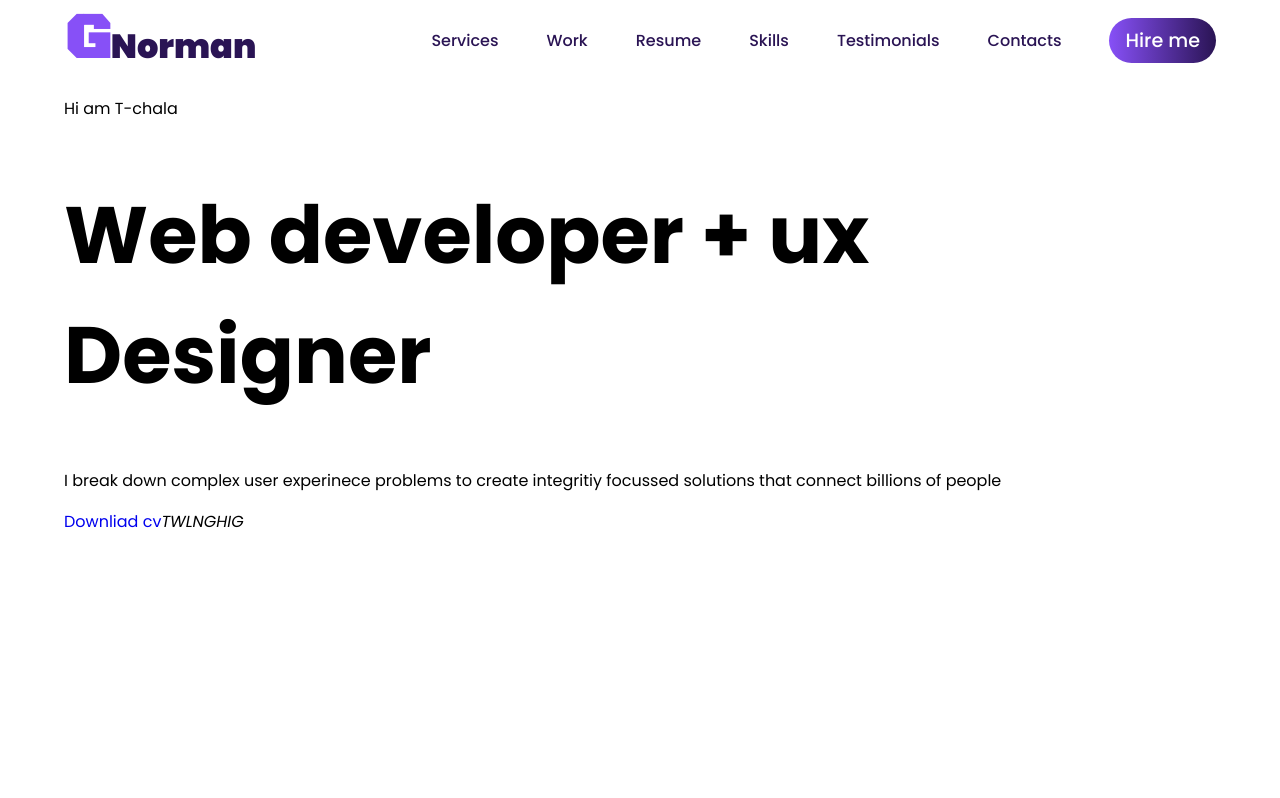
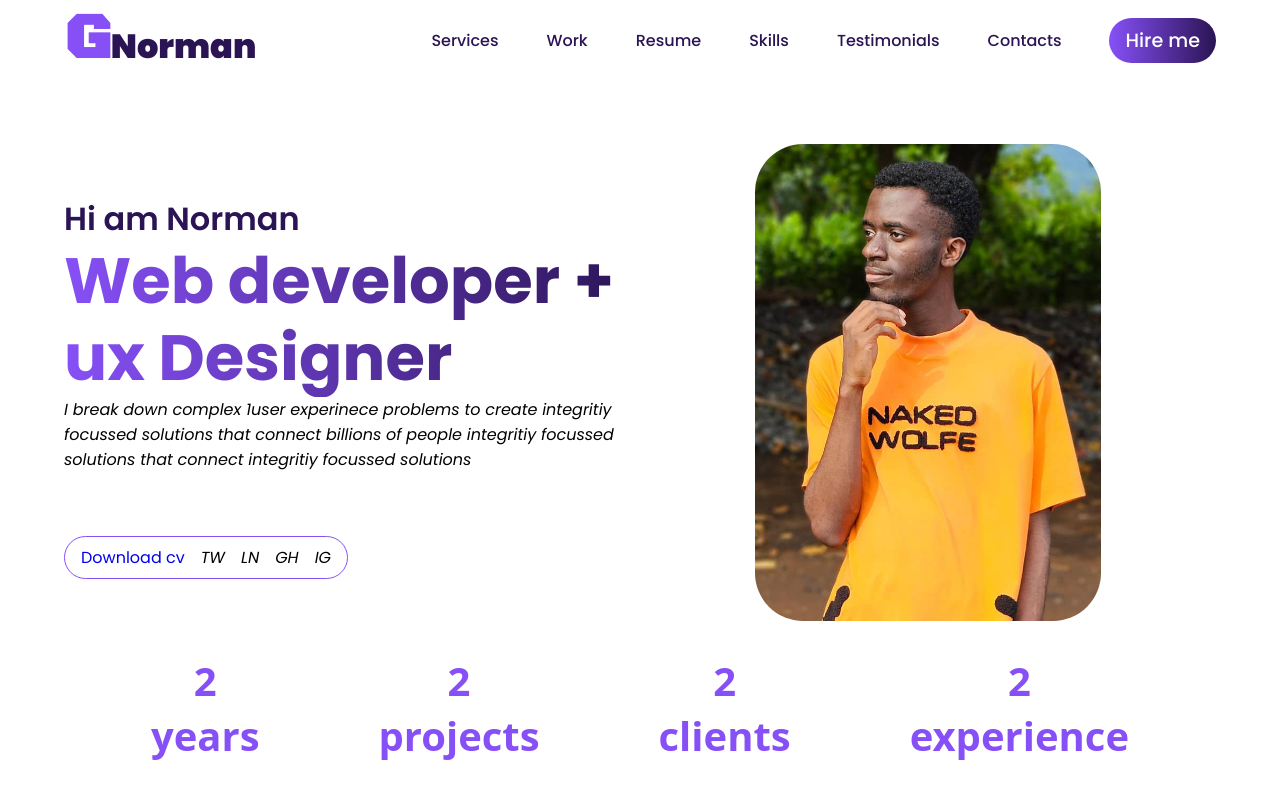
Before and after one commit to GenaNorman/Portfolio, a React (Create React App) app: page / in a window 1280 px wide. Built offline with nearby package versions, Linux system fonts and the light colour scheme.

Commit message:
header completed

```diff
--- a/src/components/Head.jsx
+++ b/src/components/Head.jsx
@@ -21,21 +21,45 @@ export default function Head() {
         </nav>
       </header>
       <div className="container">
-        <p className="container__username">Hi am T-chala</p>
-        <h1 className="container__devtype">Web developer + ux Designer</h1>
-        <p className="container__slogan">
-          I break down complex user experinece problems to create integritiy
-          focussed solutions that connect billions of people
-        </p>
-        <div className="container__media">
-          <a href="download" className="btn">
-            Downliad cv
-          </a>
-          <i className="twiter">TW</i>
-          <i className="linkedin">LN</i>
-          <i className="github">GH</i>
-          <i className="gram">IG</i>
+        <div className="container1">
+          <p className="container1__username">Hi am Norman</p>
+          <h1 className="container1__devtype">Web developer + ux Designer</h1>
+          <i className="container__slogan">
+            I break down complex 1user experinece problems to create integritiy
+            focussed solutions that connect billions of people integritiy
+            focussed solutions that connect integritiy focussed solutions
+          </i>
+          <div className="container1__media">
+            <a href="download" className="btn">
+              Download cv
+            </a>
+            <i className="container1__media-twiter">TW</i>
+            <i className="container1__media-linkedin">LN</i>
+            <i className="container1__media-github">GH</i>
+            <i className="container1__media-gram">IG</i>
+          </div>
         </div>
+        <div className="container2">
+          <img
+            src="../images/norman.jpg"
+            alt="hero"
+            className="container2__photo"
+          />
+        </div>
+      </div>
+      <div className="counter">
+        <center className="years">
+          <p>years</p>
+        </center>
+        <center className="projects">
+          <p>projects</p>
+        </center>
+        <center className="clients">
+          <p>clients</p>
+        </center>
+        <center className="experience">
+          <p>experience</p>
+        </center>
       </div>
     </>
   );
--- /dev/null
+++ b/src/styles/animation.scss
@@ -0,0 +1,114 @@
+// .container2__photo {
+//   animation: movingimage infinite;
+// }
+// @keyframes movingimage {
+//   0% {
+//     opacity: 0;
+//     transform: scaleX(1);
+//   }
+
+//   // 80% {
+//   //     transform: translateX(1rem);
+//   // }
+
+//   100% {
+//     opacity: 1;
+//     transform: scale(1.5);
+//   }
+// }
+@property --num {
+  syntax: "<integer>";
+  initial-value: 0;
+  inherits: false;
+}
+.years {
+  animation: counter 5s infinite alternate ease-in-out;
+  counter-reset: num var(--num);
+  font: 800 40px system-ui;
+  padding: 2rem;
+}
+.years::before {
+  content: counter(num);
+}
+
+@keyframes counter {
+  from {
+    --num: 100;
+  }
+  to {
+    --num: 0;
+  }
+}
+
+// ////////////projects
+@property --num {
+  syntax: "<integer>";
+  initial-value: 0;
+  inherits: false;
+}
+.projects {
+  animation: counter 5s infinite alternate ease-in-out;
+  counter-reset: num var(--num);
+  font: 800 40px system-ui;
+  padding: 2rem;
+}
+.projects::before {
+  content: counter(num);
+}
+
+@keyframes counter {
+  from {
+    --num: 100;
+  }
+  to {
+    --num: 0;
+  }
+}
+//   /////////////////////clients
+@property --num {
+  syntax: "<integer>";
+  initial-value: 0;
+  inherits: false;
+}
+.clients {
+  animation: counter 5s infinite alternate ease-in-out;
+  counter-reset: num var(--num);
+  font: 800 40px system-ui;
+  padding: 2rem;
+}
+.clients::before {
+  content: counter(num);
+}
+
+@keyframes counter {
+  from {
+    --num: 200;
+  }
+  to {
+    --num: 0;
+  }
+}
+//   ///////////////////experience
+@property --num {
+  syntax: "<integer>";
+  initial-value: 0;
+  inherits: false;
+}
+.experience {
+  animation: counter 5s infinite alternate ease-in-out;
+  counter-reset: num var(--num);
+  font: 800 40px system-ui;
+  padding: 2rem;
+}
+.experience::before {
+  content: counter(num);
+}
+
+@keyframes counter {
+  from {
+    --num: 100;
+  }
+  to {
+    --num: 0;
+  }
+}
--- a/src/styles/base.scss
+++ b/src/styles/base.scss
@@ -17,8 +17,7 @@ button {
   padding: 1rem 1rem;
 }
 h1 {
-  width: 100%;
-  font-size: 5rem;
+  margin: 0;
 }
 li {
   list-style-type: none;
@@ -26,6 +25,9 @@ li {
 }
 a {
   text-decoration: none;
+}
+p {
+  margin: 0;
 }
 .btn {
   &-text {
--- a/src/styles/comoponents.scss
+++ b/src/styles/comoponents.scss
@@ -37,3 +37,57 @@
     }
   }
 }
+
+.container1 {
+  width: 50%;
+  margin-top: 10%;
+  &__username {
+    font-size: 2rem;
+    font-weight: 600;
+
+    color: var(--color-secondary);
+  }
+  &__devtype {
+    font-size: 4rem;
+    line-height: 4.8rem;
+
+    background: linear-gradient(to right, var(--color-gradient));
+    -webkit-background-clip: text;
+    color: transparent;
+  }
+  &__slogan {
+    // color: rebeccapurple;
+  }
+  &__media {
+    display: flex;
+    gap: 1rem;
+    align-items: center;
+
+    margin-top: 4rem;
+    padding: 0.5rem 1rem;
+    border: 1px solid var(--color-primary);
+    border-radius: 30rem;
+    width: max-content;
+    &-twitter {
+    }
+    &-linkedin {
+    }
+    &-github {
+    }
+    &-gram {
+    }
+  }
+}
+.container2 {
+  width: 50%; //   margin: 0 auto;
+  display: flex;
+  justify-content: center;
+  align-items: center;
+
+  &__photo {
+    width: 60%;
+    margin-top: 4rem;
+    border-radius: 3rem;
+    background-blend-mode: screen;
+  }
+}
--- a/src/styles/index.scss
+++ b/src/styles/index.scss
@@ -3,4 +3,5 @@
 @import "./varaiables.scss";
 @import "./comoponents.scss";
 @import "./layouts.scss";
+@import "./animation.scss";
 @import "./base.scss";
--- a/src/styles/layouts.scss
+++ b/src/styles/layouts.scss
@@ -5,4 +5,11 @@
 }
 .container {
   width: 100%;
+  display: flex;
+  justify-content: space-between;
 }
+.counter {
+  display: flex;
+  justify-content: space-evenly;
+  color: var(--color-primary);
+}
```
Also changed, not shown: public/images/norman.jpg (added).
